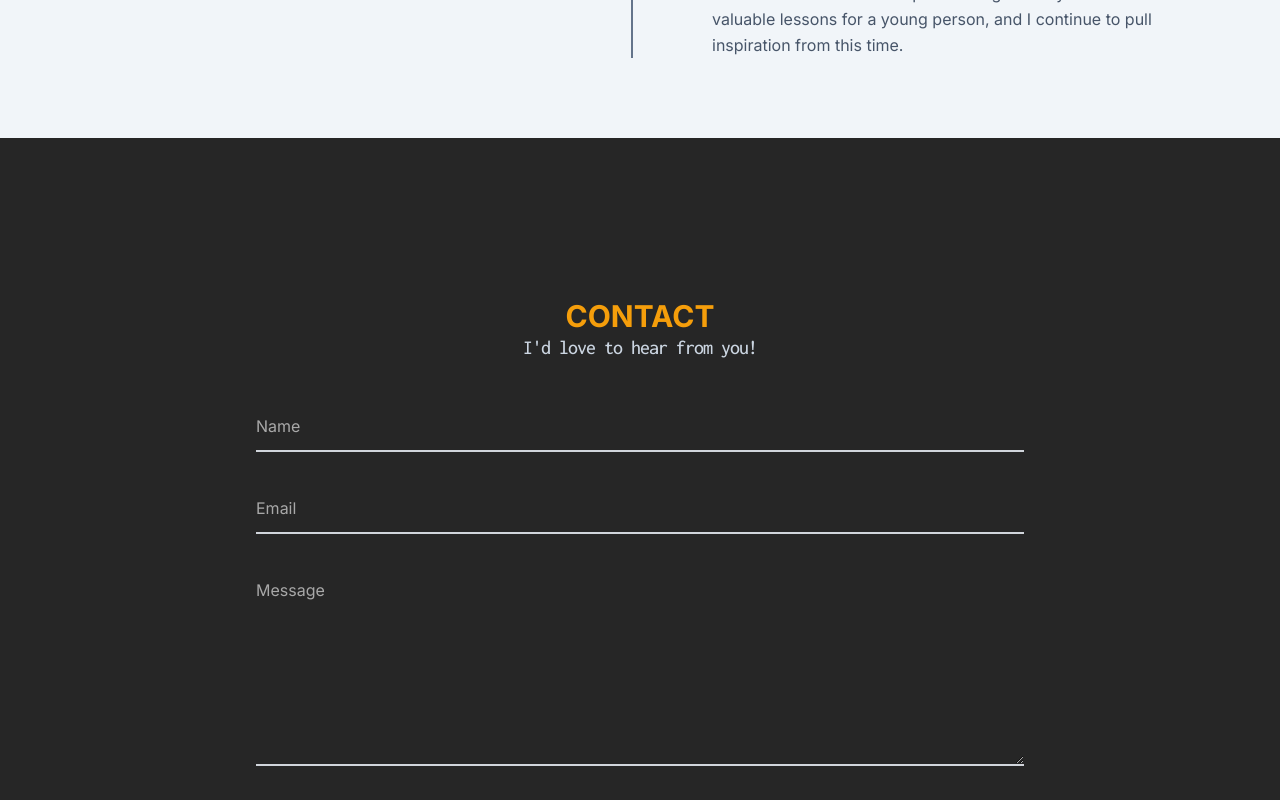
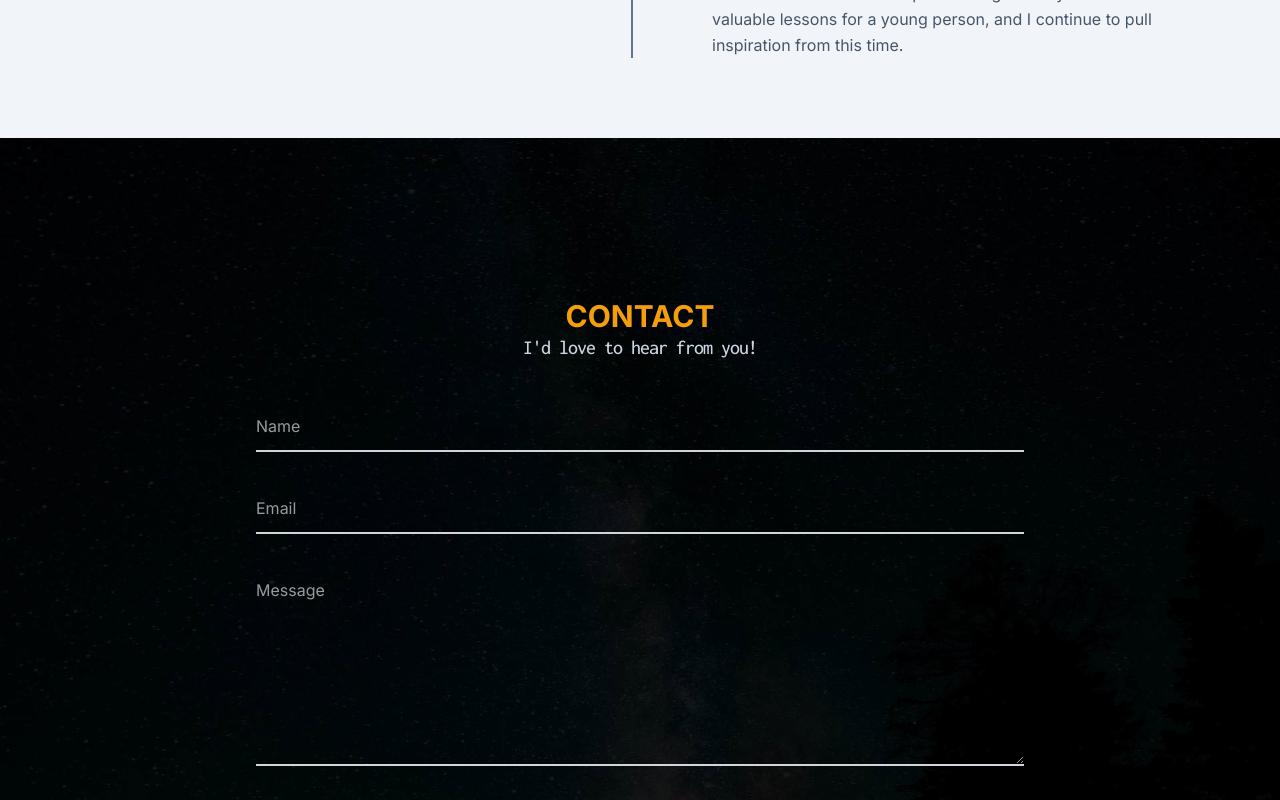
Before and after one commit to gurnzbot/portfolio-nextjs, a Next.js app: page / in a window 1280 px wide. Shown: the part 3400-4200 px from the top of the page. Built offline with nearby package versions, Linux system fonts and the light colour scheme.

Commit message:
refactor(contact): add parallax background to section

```diff
--- a/src/components/sections/Contact/Contact.tsx
+++ b/src/components/sections/Contact/Contact.tsx
@@ -1,6 +1,4 @@
 "use client";
-
-// TODO: bg image
 
 // * Lib
 import { useState } from "react";
@@ -25,7 +23,8 @@ function Contact() {
     const [isLoading, setIsLoading] = useState(false);
 
     const [lastSubmissionTime, setLastSubmissionTime] = useState(parseInt(localStorage.getItem("lastSubmissionTime") || "0"));
-    const canSubmit = lastSubmissionTime < submissionThresholdMinutes * 60 * 1000;
+    const currentTime = new Date().getTime();
+    const canSubmit = currentTime - lastSubmissionTime >= submissionThresholdMinutes * 60 * 1000;
 
     const [formAnimationClasses, setFormAnimationClasses] = useState(canSubmit ? "opacity-100 z-10" : "opacity-0");
     const [messageAnimationClasses, setMessageAnimationClasses] = useState(canSubmit ? "opacity-0 -translate-y-2 -z-10" : "opacity-100 translate-y-0");
@@ -70,8 +69,9 @@ function Contact() {
     };
 
     return (
-        <div id="contact" className="flex min-h-screen py-40 px-14 sm:px-32 justify-center snap-start bg-neutral-800 text-white">
-            <div className="flex flex-1 flex-col max-w-3xl">
+        <div id="contact" className="relative flex min-h-screen py-40 px-14 sm:px-32 justify-center snap-start bg-contact bg-cover bg-center bg-fixed text-white">
+            <div className="absolute top-0 bottom-0 left-0 right-0 z-0 bg-black opacity-90" />
+            <div className="flex flex-1 flex-col max-w-3xl z-10">
                 <div className="flex flex-col justify-center mb-16 lg:mb-10">
                     <h2 className="text-3xl text-center text-amber-500 font-bold uppercase">Contact</h2>
                     <h2 className="font-inconsolata text-3xl sm:text-xl text-center text-slate-300 tracking-tighter">I&apos;d love to hear from you!</h2>
--- a/tailwind.config.ts
+++ b/tailwind.config.ts
@@ -10,6 +10,7 @@ const config: Config = {
             },
             backgroundImage: {
                 intro: "url('/images/homepage-bg-min.png')",
+                contact: "url('/images/contact-bg.jpg')",
             },
             animation: {
                 cursor: "cursor infinite 800ms",
```
Also changed, not shown: public/images/contact-bg.jpg (added).
